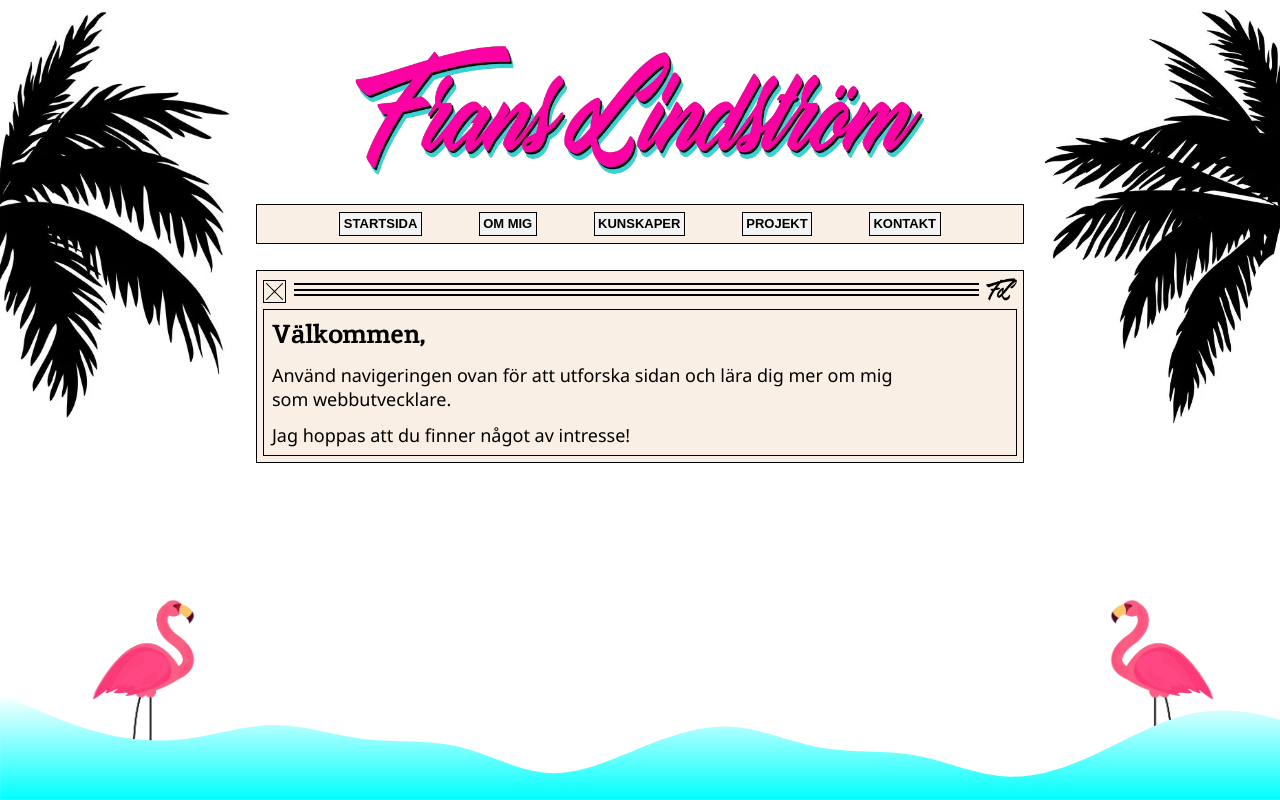
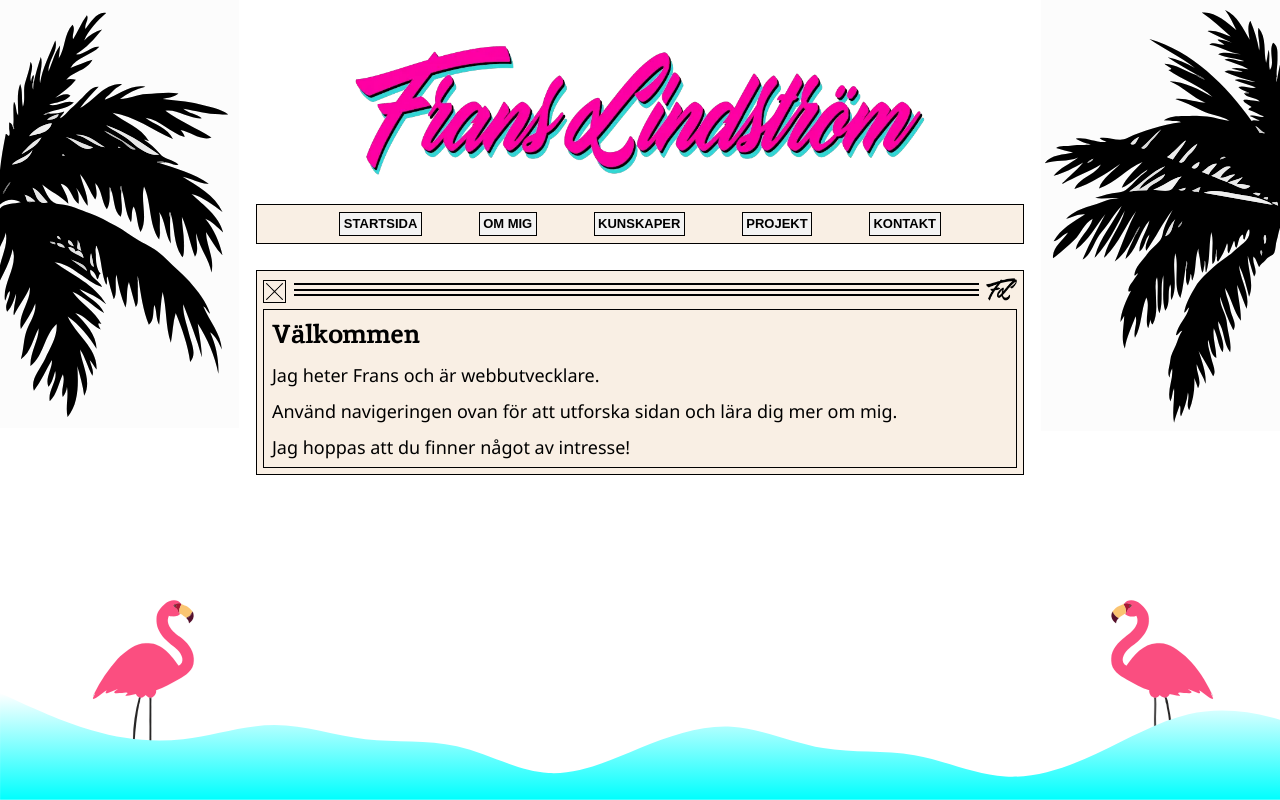
Before and after one commit to Franslin/frans183-80.se, a website built with Vite: page index.html in a window 1280 px wide. Built offline with nearby package versions, Linux system fonts and the light colour scheme.

Commit message:
Optimized images and updated texts

```diff
--- a/index.html
+++ b/index.html
@@ -36,16 +36,16 @@
     <!--Header consisting of logo and palm-leaves-->
     <header>
         <picture>
-            <source type="image/webp" srcset="/images/palm-leaves-left.webp">
-            <img id="palm-left" class="palm-leaves" src="/images/palm-leaves-left.jpg" alt="">
+            <source type="image/webp" srcset="/images/palm-leaves-left.svg">
+            <img id="palm-left" class="palm-leaves" src="/images/palm-leaves-left.svg" alt="">
         </picture>
         <picture id="picture-logo-container">
             <source type="image/webp" srcset="/images/logo-webp.webp">
             <img id="logo" src="/images/logo-new-blue.png" alt="Frans Lindström">
         </picture>
         <picture>
-            <source type="image/webp" srcset="/images/palm-leaves-rigth.webp">
-            <img id="palm-rigth" class="palm-leaves" src="/images/palm-leaves-rigth.jpg" alt="">
+            <source type="image/webp" srcset="/images/palm-leaves-right.svg">
+            <img id="palm-rigth" class="palm-leaves" src="/images/palm-leaves-right.svg" alt="">
         </picture>
     </header>
 
@@ -73,8 +73,9 @@
             </div>
             <!--Information section-->
             <article class="content-border-div">
-                <h1>Välkommen,</h1>
-                <p class="hide-in-mobile-view">Använd navigeringen ovan för att utforska sidan och lära dig mer om mig som webbutvecklare.</p>
+                <h1>Välkommen</h1>
+                <p>Jag heter Frans och är webbutvecklare.</p>
+                <p class="hide-in-mobile-view">Använd navigeringen ovan för att utforska sidan och lära dig mer om mig.</p>
                 <p class="hide-in-desktop-view">Klicka på solen nedan för att utforska sidan och lära dig mer om mig som webbutvecklare.</p>
                 <p>Jag hoppas att du finner något av intresse!</p>
             </article>
@@ -101,7 +102,6 @@
             <!--Information section-->
             <article class="content-border-div">
                 <h1>Om mig</h1>
-                <p>Hej, jag heter Frans och just nu studerar jag till webbutvecklare på TUC yrkeshögskola.</p>
                 <p>Jag skulle beskriva mig själv som en social och positiv person som lägger ett stort
                     engagemang i mina arbetsuppgifter och resultat. Jag har även lätt för att kommunicera
                     med andra och gillar att lösa problem.</p>
@@ -292,12 +292,14 @@
     <!--footer with flamingos and waves-->
     <footer>
         <picture>
-            <source type="image/webp" srcset="/images/flamingo-left.webp">
-            <img id="flamingo-left" class="flamingo" src="/images/flamingo-left.png" alt="flamingo image" aria-hidden="true">
+            <!--<source type="image/webp" srcset="/images/flamingo-left.webp">
+            <img id="flamingo-left" class="flamingo" src="/images/flamingo-left.png" alt="flamingo image" aria-hidden="true">-->
+            <img id="flamingo-left" class="flamingo" src="/images/flamingo-left.svg" alt="flamingo image" aria-hidden="true">
         </picture>
         <picture>
-            <source type="image/webp" srcset="/images/flamingo-rigth.webp">
-            <img id="flamingo-rigth" class="flamingo" src="/images/flamingo-rigth.png" alt="flamingo image" aria-hidden="true">
+            <!--<source type="image/webp" srcset="/images/flamingo-right.webp">
+            <img id="flamingo-rigth" class="flamingo" src="/images/flamingo-right.png" alt="flamingo image" aria-hidden="true">-->
+            <img id="flamingo-rigth" class="flamingo" src="/images/flamingo-right.svg" alt="flamingo image" aria-hidden="true">
         </picture>
         <svg id="wave-svg" style="transform:rotate(0deg); transition: 0.3s" viewBox="0 0 1440 120" version="1.1" xmlns="http://www.w3.org/2000/svg">
 
--- a/src/sass/layout/_footer.scss
+++ b/src/sass/layout/_footer.scss
@@ -20,14 +20,17 @@ footer{
     aspect-ratio: initial;
     position: absolute;
     user-select: none;
+    z-index: 1;
     -webkit-user-drag: none;
 
     width: 15%;
-    bottom: -0%;
+    bottom: 0%;
+    //bottom: -5%; // New value since animation was added to wave-svg
 
     @include a.min-900-screen{
         width: 8.5%;
         bottom: 14%;
+        //bottom: 10%; // New value since animation was added to wave-svg
     }
 }
 
@@ -76,8 +79,6 @@ footer{
             width: 100%;
         }
     }
-
-
 }
 
 #footer-and-menu-container:has(> #mobile-menu-toggle:checked)
--- a/src/sass/layout/_navbar.scss
+++ b/src/sass/layout/_navbar.scss
@@ -17,6 +17,8 @@ nav{
         outline: #20fffe solid 2px;
         flex-direction: column;
         justify-content: space-around;
+        position: relative;
+        z-index: 2;
 
     }
 
```
Also changed, not shown: src/main.js (+21 -28 lines), public/images/flamingo-left.svg (added), public/images/flamingo-right.png (renamed from public/images/flamingo-rigth.png), public/images/flamingo-right.svg (added), public/images/flamingo-right.webp (renamed from public/images/flamingo-rigth.webp), public/images/logo-new-blue.svg (added), public/images/not-used/flamingo-left-christmas.png (renamed from public/images/flamingo-left-christmas.png), public/images/not-used/flamingo-left-christmas.webp (renamed from public/images/flamingo-left-christmas.webp), public/images/not-used/flamingo-right-christmas.png (renamed from public/images/flamingo-rigth-christmas.png), public/images/not-used/flamingo-right-christmas.webp (renamed from public/images/flamingo-rigth-christmas.webp), public/images/palm-leaves-left.svg (added), public/images/palm-leaves-right.jpg (renamed from public/images/palm-leaves-rigth.jpg), public/images/palm-leaves-right.svg (added), public/images/palm-leaves-right.webp (renamed from public/images/palm-leaves-rigth.webp).
